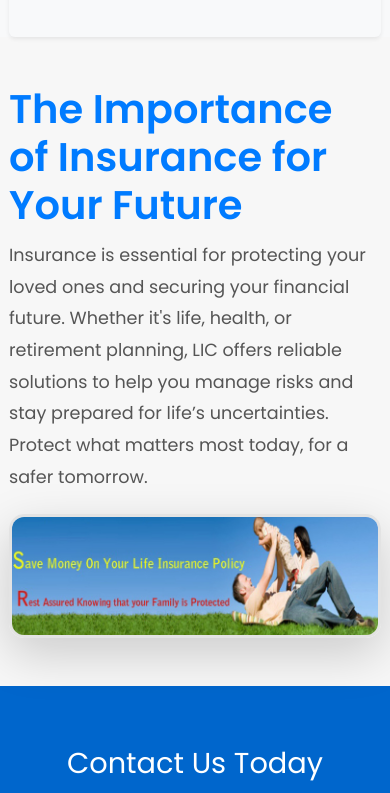
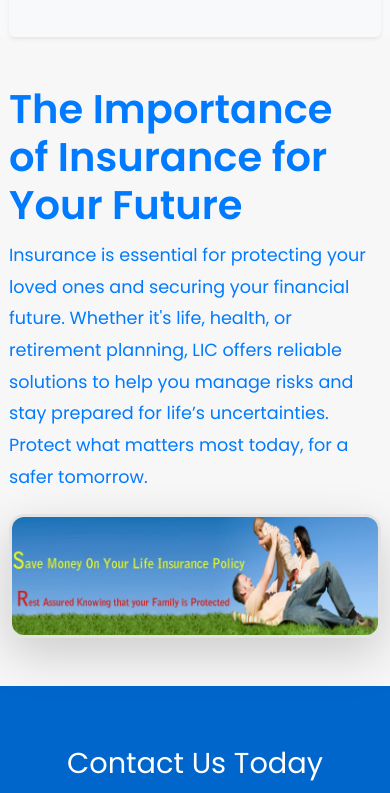
Before and after one commit to sk758495/web-insurence, a plain HTML site: page insurance.html in a window 390 px wide. In both pictures the pointer is over the element 195 px from the left and 2664 px from the top of the page. Shown: the part 2293-3086 px from the top of the page. Drawn offline with nearby package versions, Linux system fonts and the light colour scheme.

Commit message:
color update

```diff
--- a/insurance.css
+++ b/insurance.css
@@ -434,6 +434,11 @@
           font-size: 1rem;
           /* Adjust description font size for mobile */
       }
+      .about-description:hover {
+          font-size: 1rem;
+          color: #007bff !important;
+          /* Adjust description font size for mobile */
+      }
   }
   /* General Footer Styles */
 
```
